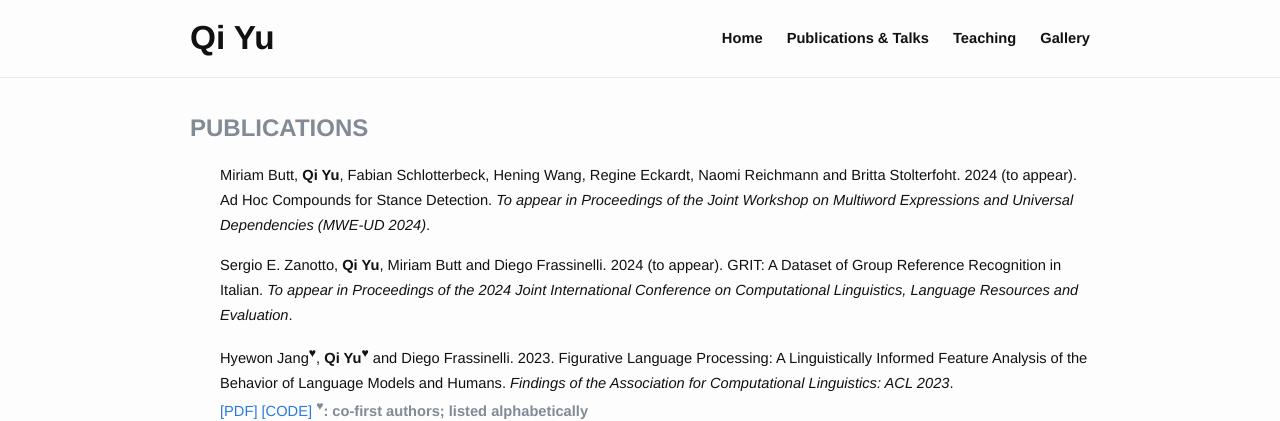
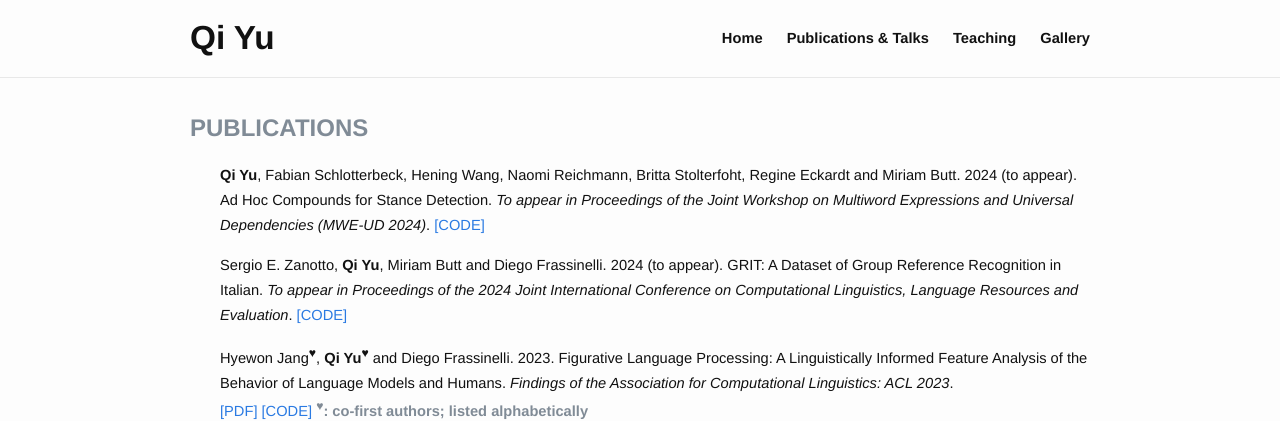
Before and after one commit to qi-yu/qi-yu.github.io, a Jekyll site: the page built from publication.md, in a window 1280 px wide. Shown: the top 421 px of the page. Built offline with Jekyll 4.4.1, drawn with Linux system fonts in a browser that asks for light colours; part of the change alters nothing that is shown.

```diff
--- a/publication.md
+++ b/publication.md
@@ -6,9 +6,10 @@ categories:
       - year: 2024
         items:
           - title: 'Ad Hoc Compounds for Stance Detection'
-            authors: Miriam Butt, <b>Qi Yu</b>, Fabian Schlotterbeck, Hening Wang, Regine Eckardt, Naomi Reichmann and Britta Stolterfoht
+            authors: <b>Qi Yu</b>, Fabian Schlotterbeck, Hening Wang, Naomi Reichmann, Britta Stolterfoht, Regine Eckardt and Miriam Butt
             year: 2024 (to appear)
             inbook: "To appear in Proceedings of the Joint Workshop on Multiword Expressions and Universal Dependencies (MWE-UD 2024)"
+            resource: https://github.com/qi-yu/enigmatic-compounds
 
       - year: 2024
         items:
@@ -16,6 +17,7 @@ categories:
             authors: Sergio E. Zanotto, <b>Qi Yu</b>, Miriam Butt and Diego Frassinelli
             year: 2024 (to appear)
             inbook: "To appear in Proceedings of the 2024 Joint International Conference on Computational Linguistics, Language Resources and Evaluation"
+            resource: https://github.com/Sergio-E-Zanotto/grit
 
       - year: 2023
         items:
```
Also changed, not shown: 2 other files.
